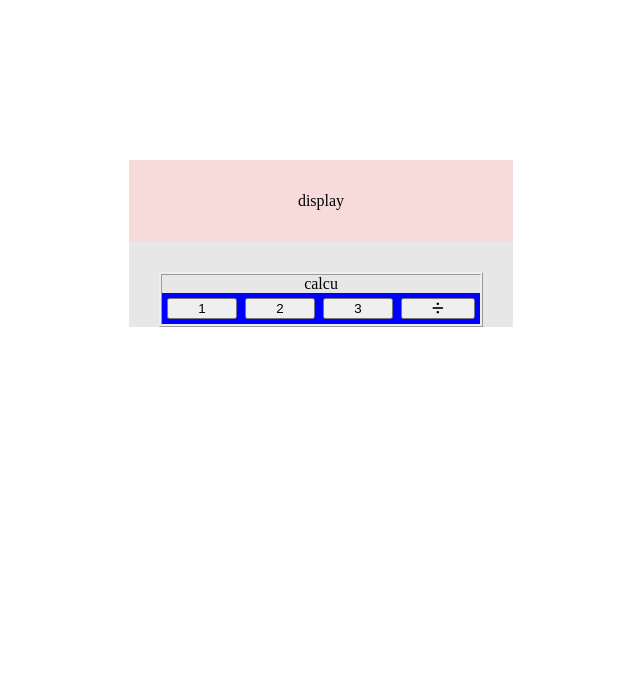
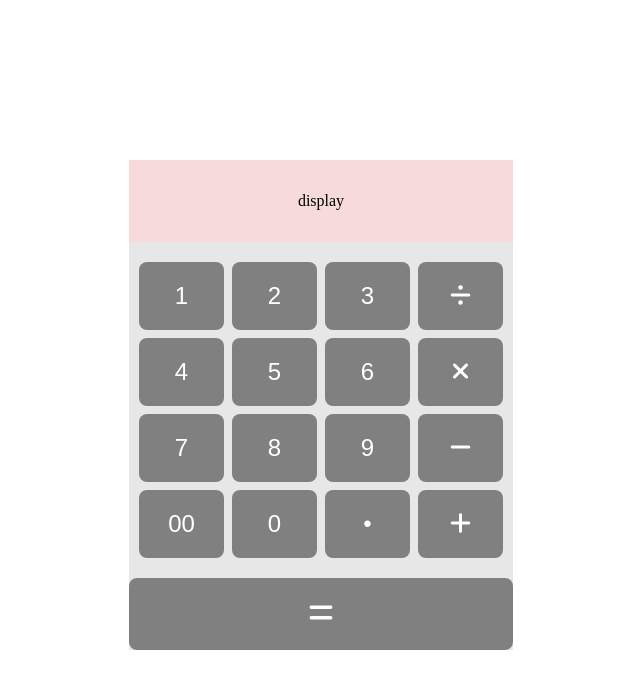
Before and after one commit to Elcand/simple-calculate, a plain HTML site: page index.html in a window 1280 px wide. Shown: the whole page, without its empty margins (319-959 px from the left). Drawn offline with Linux system fonts and the light colour scheme.

Commit message:
Update Ui

```diff
--- a/index.html
+++ b/index.html
@@ -14,14 +14,24 @@
     <div class="container">
         <div class="display">display</div>
         <div class="calculate">
-            calcu
-            <div class="grid-content">
-                <button class="col-3 number">1</button>
-                <button class="col-3 number">2</button>
-                <button class="col-3 number">3</button>
-                <button class="col-3 number"><i class="fas fa-divide"></i></button>
-            </div>
+            <button class="number">1</button>
+            <button class="number">2</button>
+            <button class="number">3</button>
+            <button class="btn-action"><i class="fas fa-divide"></i></button>
+            <button class="number">4</button>
+            <button class="number">5</button>
+            <button class="number">6</button>
+            <button class="btn-action"><i class="fas fa-xmark"></i></button>
+            <button class="number">7</button>
+            <button class="number">8</button>
+            <button class="number">9</button>
+            <button class="btn-action"><i class="fa-solid fa-minus"></i></button>
+            <button class="number">00</button>
+            <button class="number">0</button>
+            <button class="number">•</i></button>
+            <button class="btn-action"><i class="fas fa-plus"></i></button>
         </div>
+        <div class="total"><button class="btn-total"><i class="fas fas fa-equals"></i></button></div>
     </div>
 </body>
 
--- a/style.css
+++ b/style.css
@@ -20,28 +20,38 @@ body {
 }
 
 .calculate {
-  border-style: ridge;
-  background-color: rgb(231, 231, 231);
-  margin: 30px 30px auto 30px;
-  padding: 10px 10px auto 10px;
+  background-color: #e7e7e7;
+  display: grid;
+  grid-template-columns: repeat(4, 1fr);
+  gap: 8px;
+  padding: 10px;
 }
 
-.grid-content {
-  display: grid;
-  grid-template-columns: auto auto auto auto;
-  background-color: blue;
-  padding: 5px;
+.number,
+.btn-action,
+.btn-total {
+  background-color: gray;
+  color: white;
+  border: none;
+  padding: 20px;
+  font-size: 24px;
+  cursor: pointer;
+  border-radius: 8px;
+  transition: background-color 0.3s ease;
 }
 
-.grid-content,
-.number {
-  gap: 8px;
+.number:hover,
+.btn-action:hover,
+.btn-total:hover {
+  background-color: #555;
 }
 
-.grid-content > div {
-  background-color: #f1f1f1;
-  border: 1px solid black;
-  padding: 20px;
-  font-size: 30px;
+.total {
+  margin-top: 10px;
   text-align: center;
 }
+
+.btn-total {
+  width: 100%;
+  font-size: 28px;
+}
```
